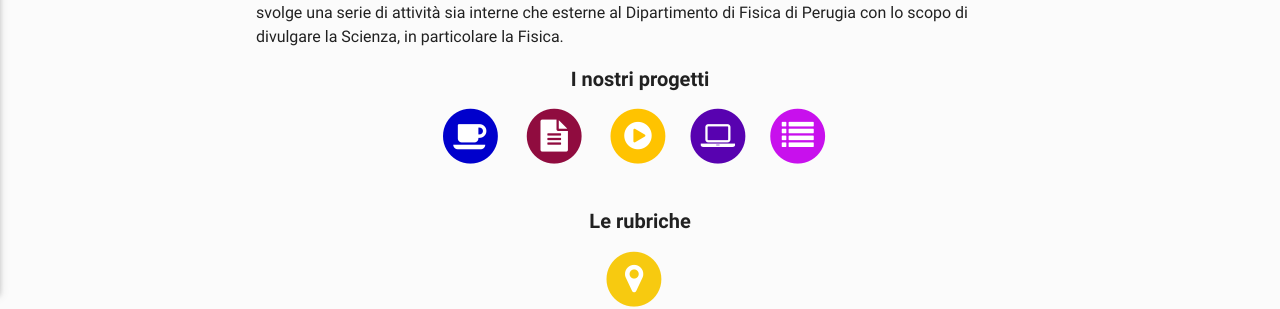
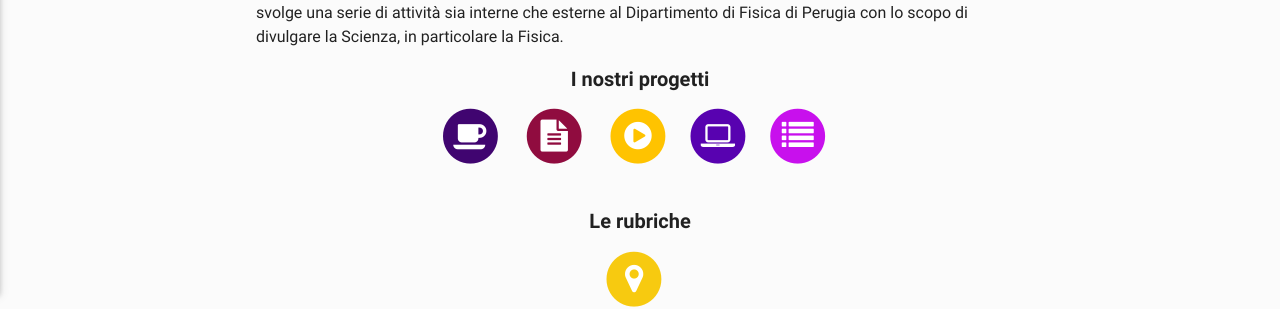
Before and after one commit to ai-sf/aisf_perugia, a Jekyll site: the page built from index.html, in a window 1280 px wide. Shown: the part 666-975 px from the top of the page. Built offline with Jekyll 4.4.1, drawn with Linux system fonts in a browser that asks for light colours; nearby versions of some CDN libraries.

Commit message:
Update index.html

```diff
--- a/index.html
+++ b/index.html
@@ -30,7 +30,7 @@
 
             <span><a href="/perugia/CaffèScientifico">
               <span class="fa-stack fa-2x">
-                <i class="fa fa-circle fa-stack-2x text-primary" style="color:rgb(0, 0, 204)"></i>
+                <i class="fa fa-circle fa-stack-2x text-primary" style="color:rgb(64, 5, 112  )"></i>
                 <i class="fa fa-coffee fa-stack-1x fa-inverse"></i>
               </span> &nbsp; &nbsp;
             </a></span>
```
